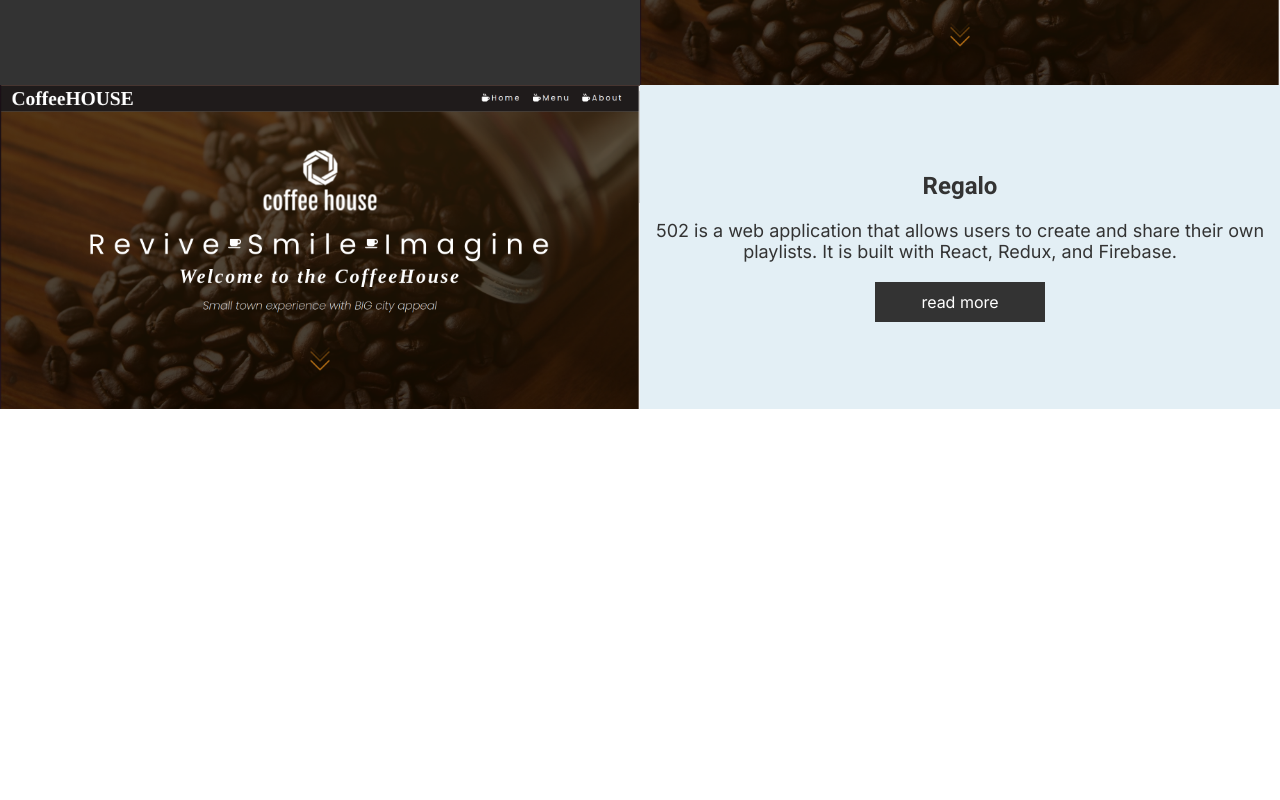
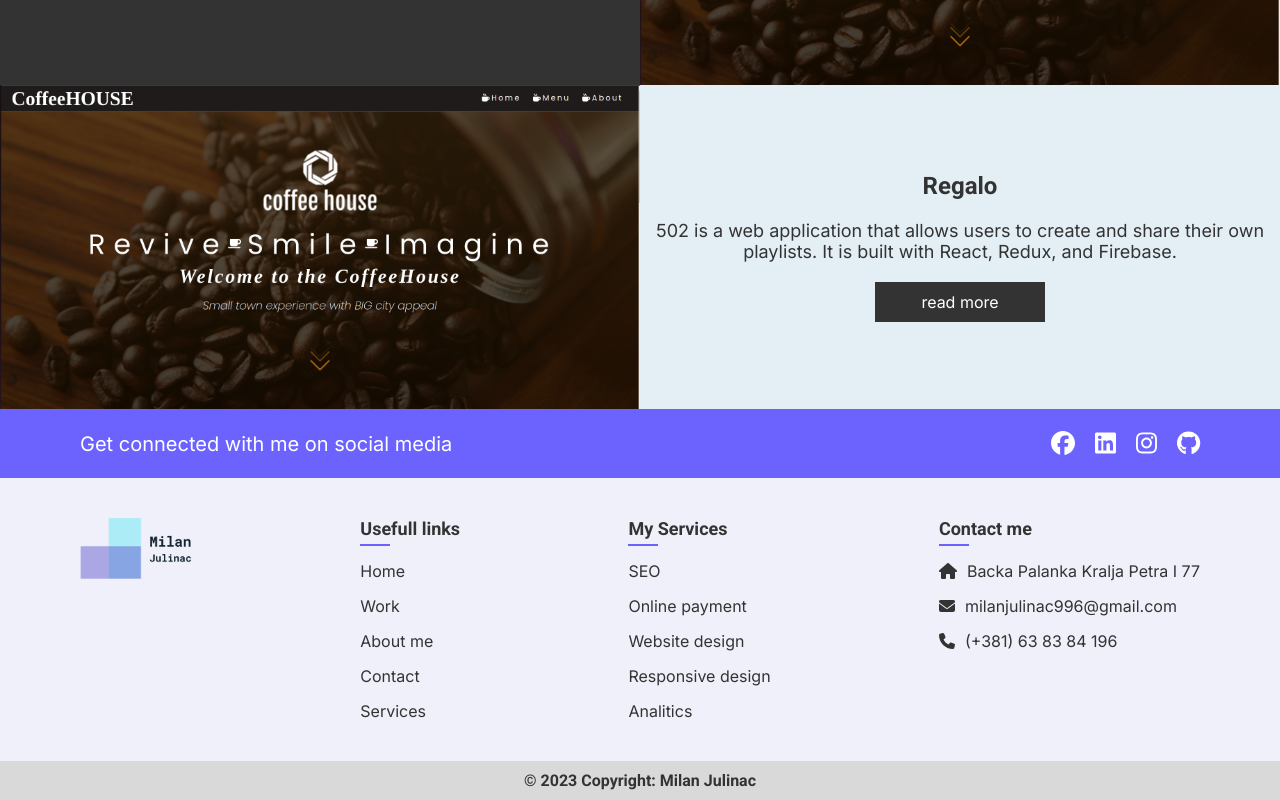
Before and after one commit to MilanJulinac42/professional-portfolio, a Next.js app: page / in a window 1280 px wide. Shown: the part 3589-4389 px from the top of the page. Before the commit the page ends 3998 px from the top, so only its background shows below. Built offline with nearby package versions, Linux system fonts and the light colour scheme.

Commit message:
added footer

```diff
--- /dev/null
+++ b/src/app/layout/Footer/Footer.module.scss
@@ -0,0 +1,71 @@
+.footerContainer {
+    display: flex;
+    flex-direction: column;
+}
+
+.social {
+    display: flex;
+    justify-content: space-between;
+    align-items: center;
+    background-color: #6c63ff;
+    color: white;
+    padding: 20px 80px;
+    font-size: 20px;
+}
+
+.socialList {
+    display: flex;
+    gap: 20px;
+    list-style: none;
+    font-size: 24px;
+}
+
+.mainContent {
+    padding: 40px 80px;
+    display: flex;
+    justify-content: space-between;
+    background-color: #333;
+    background-color: #f0f0fa;
+    color: #333;
+}
+
+.logoDiv {
+    width: 10%;
+    img {
+        width: 100%;
+        height: auto;
+        object-fit: cover;
+    }
+}
+
+.footerList {
+    list-style: none;
+    display: flex;
+    flex-direction: column;
+    gap: 15px;
+
+    h5 {
+        font-size: 18px;
+        margin-bottom: 5px;
+    }
+
+    span {
+        display: block;
+        height: 2px;
+        width: 30px;
+        background-color: #6c63ff;
+    }
+}
+
+.contactFooterIcon {
+    margin-right: 10px;
+}
+
+.copyright {
+    padding: 10px;
+    background-color: #7a7a7a48;
+    display: flex;
+    align-items: center;
+    justify-content: center;
+    color: #333;
+}
--- /dev/null
+++ b/src/app/layout/Footer/Footer.tsx
@@ -0,0 +1,138 @@
+import { FontAwesomeIcon } from "@fortawesome/react-fontawesome";
+import {
+    faFacebook,
+    faGithub,
+    faInstagram,
+    faLinkedin,
+} from "@fortawesome/free-brands-svg-icons";
+import styles from "./Footer.module.scss";
+import Link from "next/link";
+import { roboto } from "@/app/layout";
+import { faEnvelope, faHome, faPhone } from "@fortawesome/free-solid-svg-icons";
+import { faMailReplyAll } from "@fortawesome/free-solid-svg-icons/faMailReplyAll";
+
+const Footer = () => {
+    return (
+        <div className={styles.footerContainer}>
+            <div className={styles.social}>
+                <p>Get connected with me on social media</p>
+                <ul className={styles.socialList}>
+                    <li>
+                        <Link href={"#"}>
+                            <FontAwesomeIcon
+                                icon={faFacebook}
+                                className={styles.socialIcon}
+                            />
+                        </Link>
+                    </li>
+                    <li>
+                        <Link href={"#"}>
+                            <FontAwesomeIcon
+                                icon={faLinkedin}
+                                className={styles.socialIcon}
+                            />
+                        </Link>
+                    </li>
+                    <li>
+                        <Link href={"#"}>
+                            <FontAwesomeIcon
+                                icon={faInstagram}
+                                className={styles.socialIcon}
+                            />
+                        </Link>
+                    </li>
+                    <li>
+                        <Link href={"#"}>
+                            <FontAwesomeIcon
+                                icon={faGithub}
+                                className={styles.socialIcon}
+                            />
+                        </Link>
+                    </li>
+                </ul>
+            </div>
+            <div className={styles.mainContent}>
+                <div className={styles.logoDiv}>
+                    <img
+                        className={styles.logoImage}
+                        alt="logo"
+                        src={"/logo.png"}
+                    ></img>
+                </div>
+                {/* <div className={styles.myWork}>
+                    <ul className={styles.footerList}>
+                        <li>
+                            <h5 className={roboto.className}>Previous work</h5>
+                            <span className={styles.border}></span>
+                        </li>
+                        <li>Millions</li>
+                        <li>Regalo</li>
+                        <li>Cofee Shop</li>
+                    </ul>
+                </div> */}
+                <div className={styles.links}>
+                    <ul className={styles.footerList}>
+                        <li>
+                            <h5 className={roboto.className}>Usefull links</h5>
+                            <span className={styles.border}></span>
+                        </li>
+                        <li>Home</li>
+                        <li>Work</li>
+                        <li>About me</li>
+                        <li>Contact</li>
+                        <li>Services</li>
+                    </ul>
+                </div>
+                <div className={styles.services}>
+                    <ul className={styles.footerList}>
+                        <li>
+                            <h5 className={roboto.className}>My Services</h5>
+                            <span className={styles.border}></span>
+                        </li>
+                        <li>SEO</li>
+                        <li>Online payment</li>
+                        <li>Website design</li>
+                        <li>Responsive design</li>
+                        <li>Analitics</li>
+                    </ul>
+                </div>
+                <div className={styles.contact}>
+                    <ul className={styles.footerList}>
+                        <li>
+                            <h5 className={roboto.className}>Contact me</h5>
+                            <span className={styles.border}></span>
+                        </li>
+                        <li>
+                            <FontAwesomeIcon
+                                className={styles.contactFooterIcon}
+                                icon={faHome}
+                            />
+                            Backa Palanka Kralja Petra I 77
+                        </li>
+                        <li>
+                            <FontAwesomeIcon
+                                className={styles.contactFooterIcon}
+                                icon={faEnvelope}
+                            />
+                            milanjulinac996@gmail.com
+                        </li>
+                        <li>
+                            <FontAwesomeIcon
+                                className={styles.contactFooterIcon}
+                                icon={faPhone}
+                            />
+                            (+381) 63 83 84 196
+                        </li>
+                    </ul>
+                </div>
+            </div>
+            <div className={styles.copyright}>
+                <p className={roboto.className}>
+                    © 2023 Copyright: Milan Julinac
+                </p>
+            </div>
+        </div>
+    );
+};
+
+export default Footer;
--- a/src/app/layout/Nav/Nav.tsx
+++ b/src/app/layout/Nav/Nav.tsx
@@ -3,7 +3,6 @@ import React, { useEffect, useState } from "react";
 import Link from "next/link";
 import styles from "./Nav.module.scss";
 import { roboto } from "../../layout";
-import Image from "next/image";
 
 const Navbar = () => {
     const [isScrolled, setIsScrolled] = useState(false);
--- a/src/app/page.tsx
+++ b/src/app/page.tsx
@@ -9,6 +9,7 @@ import TechStack from "./layout/TechStack/TechStack";
 import HelpCard from "./components/HelpCard/HelpCard";
 import HeroWork from "./layout/HeroWork/HeroWork";
 import WorkContainer from "./layout/WorkContainer/WorkContainer";
+import Footer from "./layout/Footer/Footer";
 
 export default function Home() {
     return (
@@ -90,6 +91,7 @@ export default function Home() {
                 </div>
             </Container>
             <WorkContainer />
+            <Footer />
         </main>
     );
 }
```
